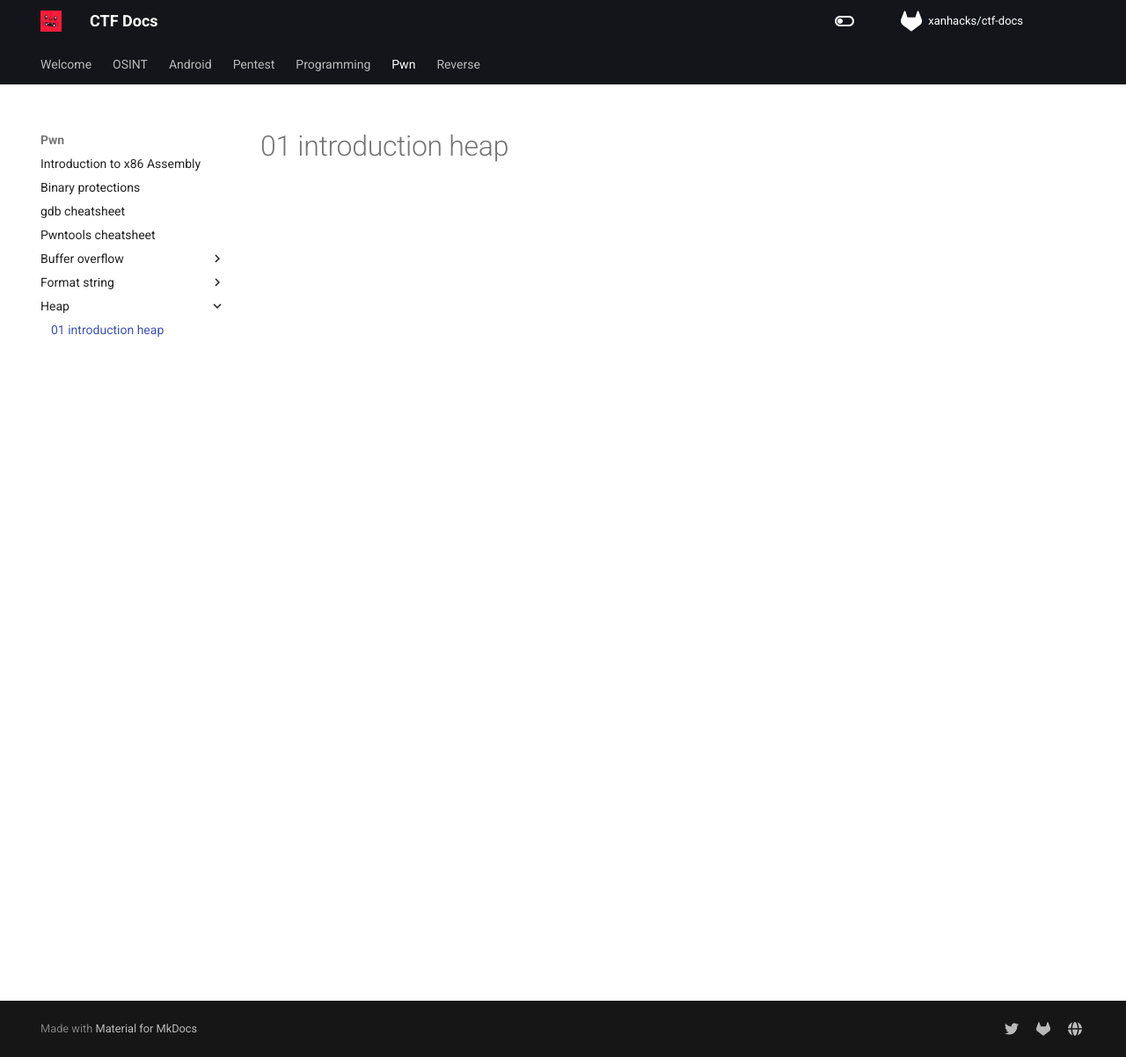
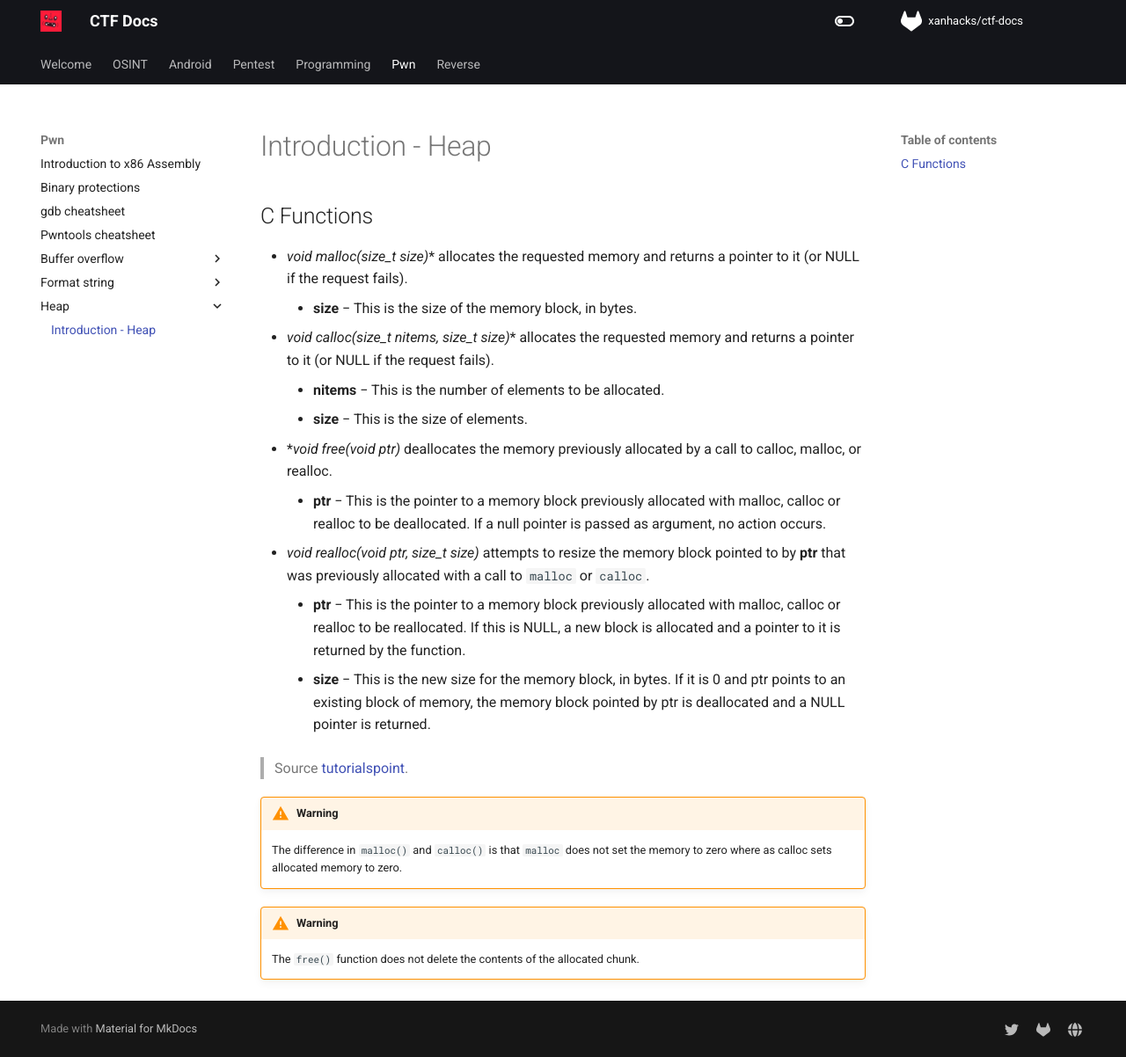
Before and after one commit to xanhacks/ctf-docs, an MkDocs documentation site: the page built from docs/pwn/heap/01-introduction-heap.md, in a window 1280 px wide and 1202 px high. Shown: the whole window at 88% size. Built offline with MkDocs 1.6.1 and Material for MkDocs 9.7.7, drawn with Linux system fonts in a browser that asks for light colours; nearby versions of some CDN libraries; comment, search, counter and statistics services are not loaded.

Commit message:
docs on heap

```diff
--- a/docs/pwn/heap/01-introduction-heap.md
+++ b/docs/pwn/heap/01-introduction-heap.md
@@ -2,3 +2,26 @@
 title: Introduction - Heap
 description: Introduction to binary exploitation on the heap.
 ---
+
+# Introduction - Heap
+
+## C Functions
+
+- **void* malloc(size_t size)** allocates the requested memory and returns a pointer to it (or NULL if the request fails).
+	- **size** − This is the size of the memory block, in bytes.
+- **void* calloc(size_t nitems, size_t size)** allocates the requested memory and returns a pointer to it (or NULL if the request fails).
+	- **nitems** − This is the number of elements to be allocated.
+	- **size** − This is the size of elements.
+- **void free(void *ptr)** deallocates the memory previously allocated by a call to calloc, malloc, or realloc.
+	- **ptr** − This is the pointer to a memory block previously allocated with malloc, calloc or realloc to be deallocated. If a null pointer is passed as argument, no action occurs.
+- **void* realloc(void *ptr, size_t size)** attempts to resize the memory block pointed to by **ptr** that was previously allocated with a call to `malloc` or `calloc`.
+	- **ptr** − This is the pointer to a memory block previously allocated with malloc, calloc or realloc to be reallocated. If this is NULL, a new block is allocated and a pointer to it is returned by the function.
+	- **size** − This is the new size for the memory block, in bytes. If it is 0 and ptr points to an existing block of memory, the memory block pointed by ptr is deallocated and a NULL pointer is returned.
+
+> Source [tutorialspoint](https://www.tutorialspoint.com/c_standard_library/c_function_malloc.htm).
+
+!!! warning
+	The difference in `malloc()` and `calloc()` is that `malloc` does not set the memory to zero where as calloc sets allocated memory to zero.
+
+!!! warning
+    The `free()` function does not delete the contents of the allocated chunk.
```
